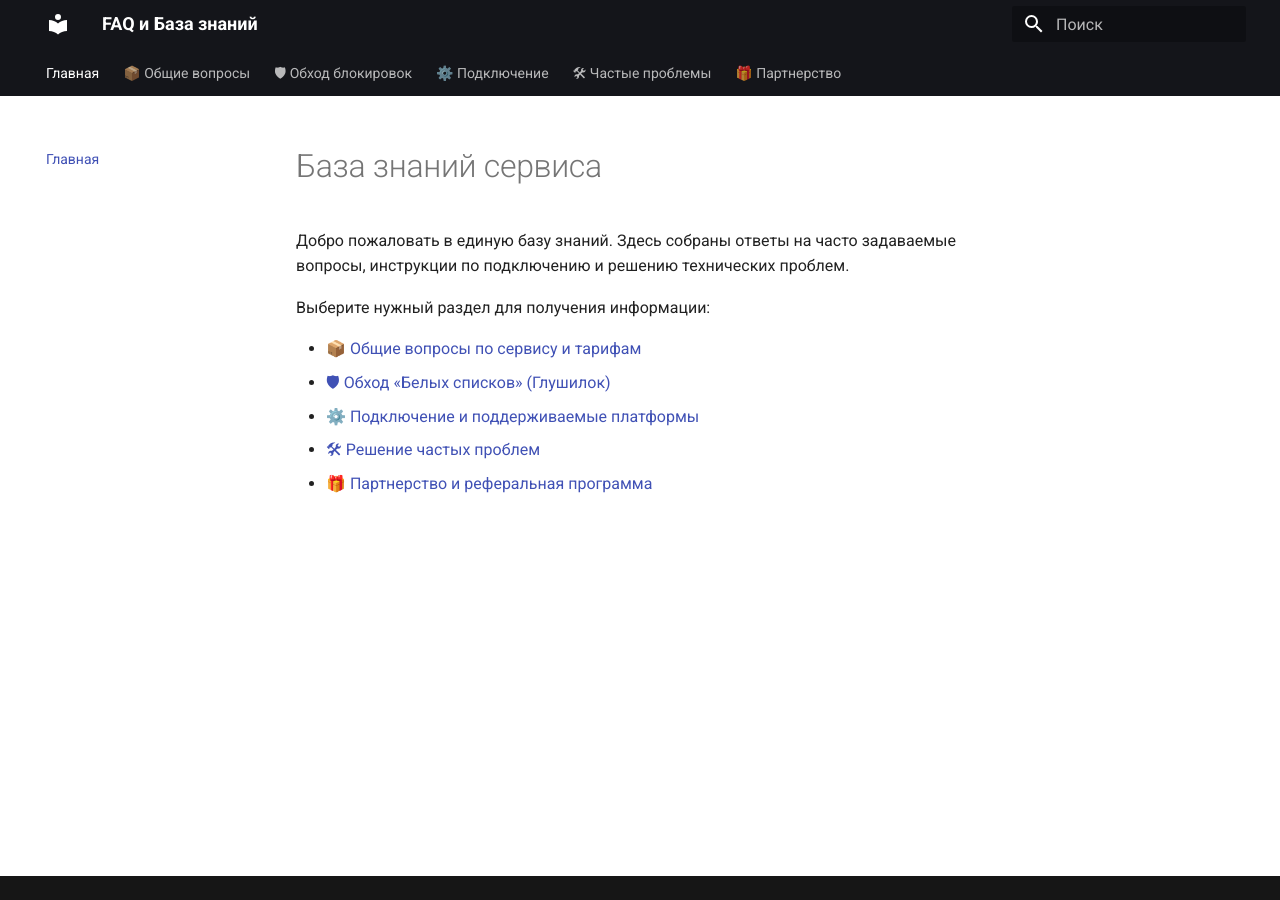
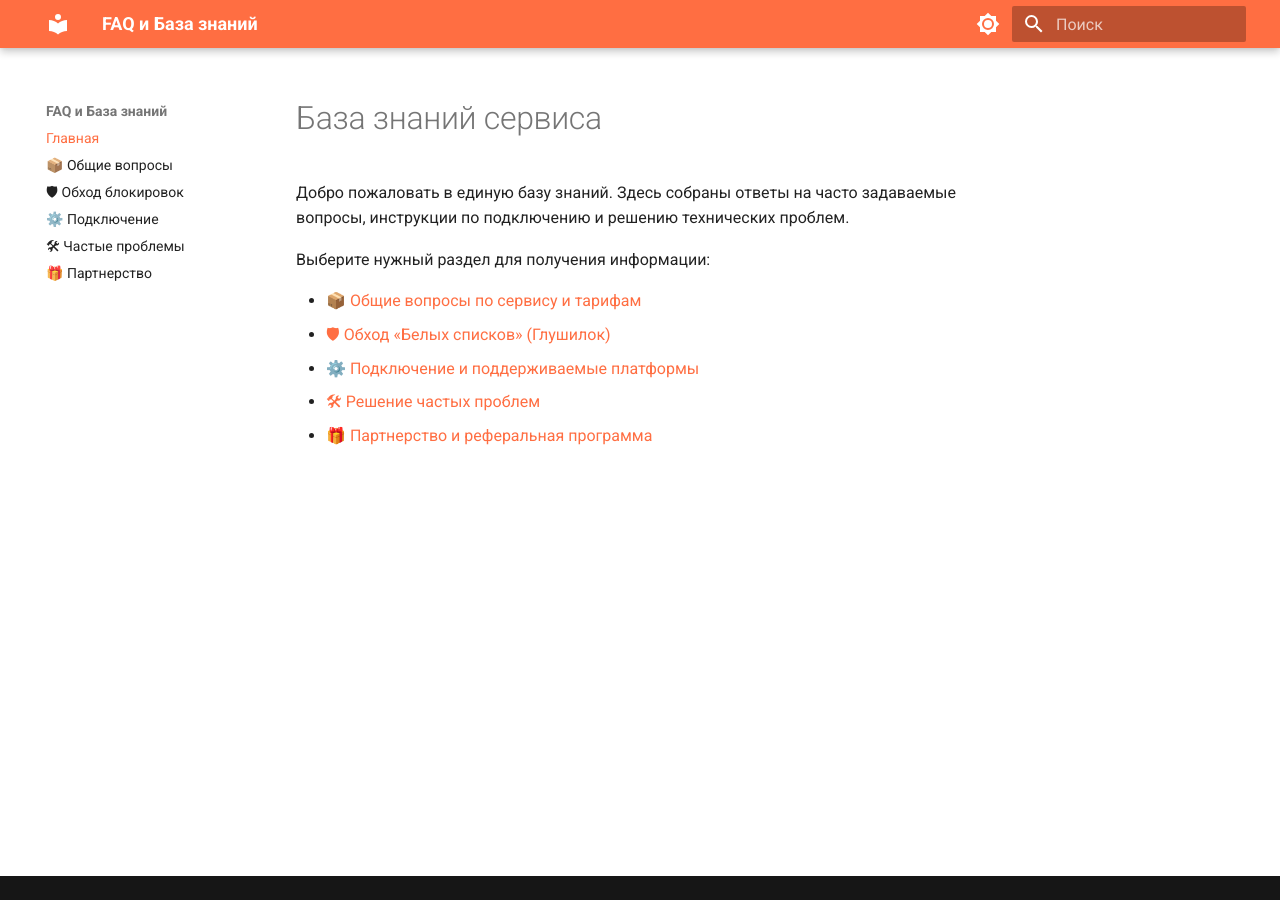
Before and after one commit to CanvasProxy/wiki, an MkDocs documentation site: the page built from docs/index.md, in a window 1280 px wide. Built offline with MkDocs 1.6.1 and Material for MkDocs 9.7.7, drawn with Linux system fonts in a browser that asks for light colours.

Commit message:
Update mkdocs.yml

```diff
--- a/mkdocs.yml
+++ b/mkdocs.yml
@@ -4,20 +4,21 @@ site_url: https://wiki.canvas-proxy.com
 theme:
   name: material
   language: ru
-
-  font:
-    text: Roboto
-    code: Roboto Mono
-
   palette:
-    primary: black
-    accent: indigo
-
-  features:
-    - navigation.tabs
-    - navigation.top
-    - search.suggest
-
+    # Настройка для светлой темы
+    - scheme: default
+      primary: deep orange
+      accent: deep orange
+      toggle:
+        icon: material/brightness-7
+        name: Темная тема
+    # Настройка для темной темы (автоматическое переключение)
+    - scheme: slate
+      primary: deep orange
+      accent: deep orange
+      toggle:
+        icon: material/brightness-4
+        name: Светлая тема
 extra:
   generator: false
 
```
